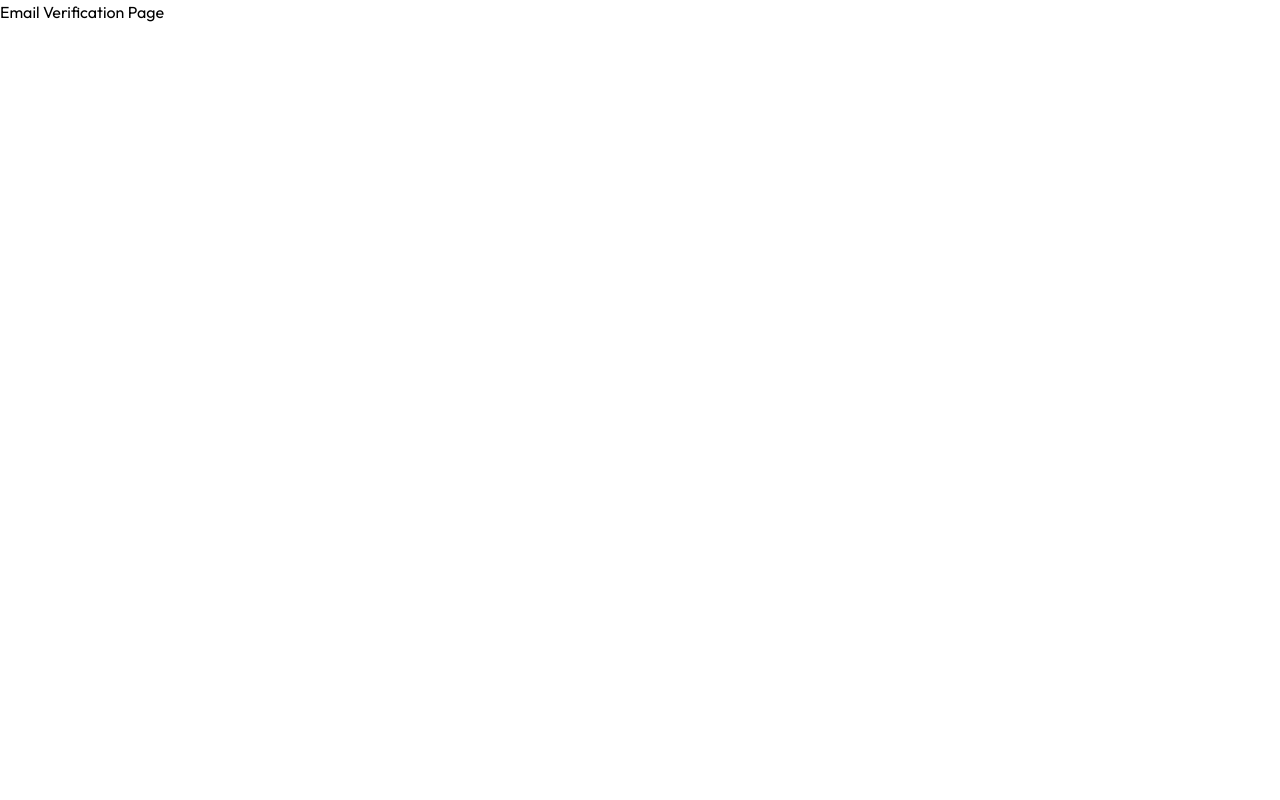
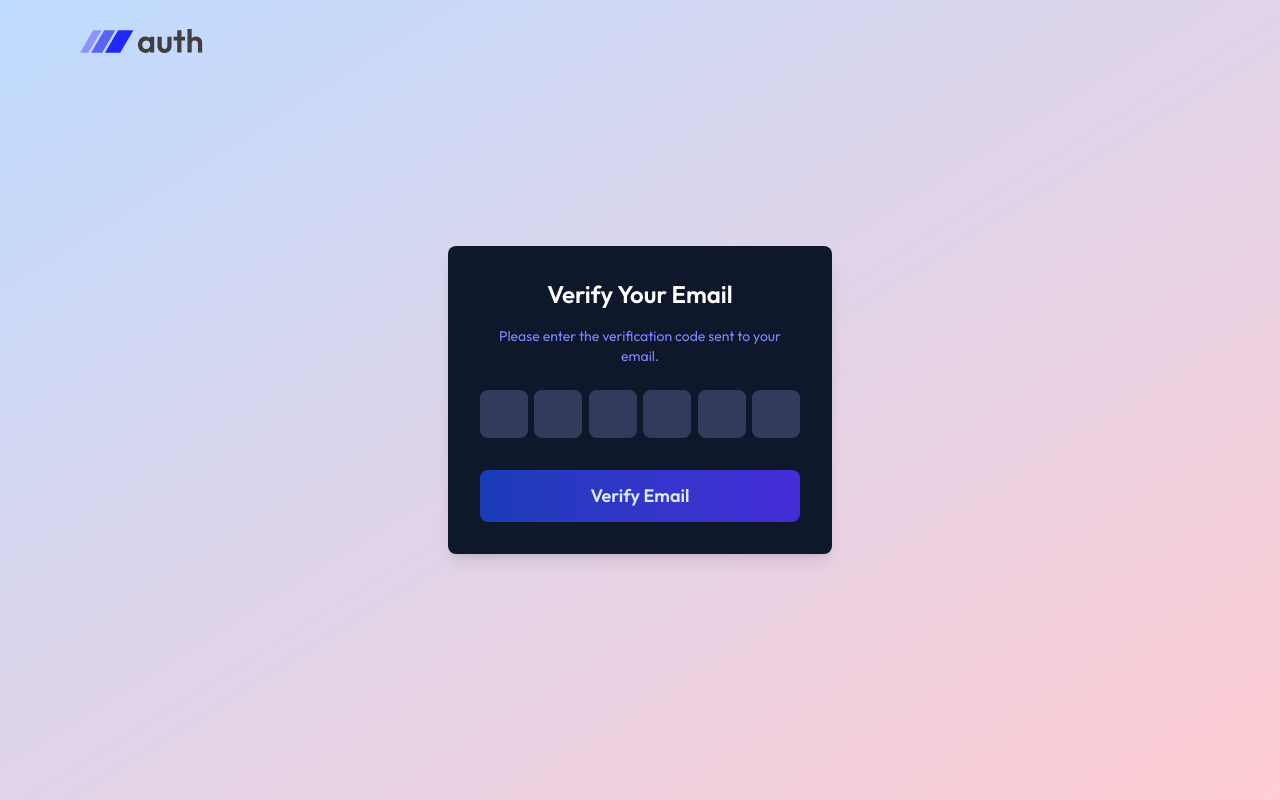
Before and after one commit to Anand-Mansabdar/MERN-Complete-Authentication, a React (Vite) app in the folder client/: page /verify-email in a window 1280 px wide. Built offline with nearby package versions, Linux system fonts and the light colour scheme; no server answers.

Commit message:
scaffold: Implemented Email Verification Page, Copy/Paste Otp, and handling Otp

```diff
--- a/client/src/pages/Verification.jsx
+++ b/client/src/pages/Verification.jsx
@@ -1,11 +1,78 @@
-import React from 'react'
+import React, { useContext, useRef } from "react";
+import { useNavigate } from "react-router-dom";
+import { assets } from "../assets/assets";
+import { toast } from "react-toastify";
+import axios from "axios";
+import { AppContext } from "../context/AppContext";
 
 const Verification = () => {
+  const navigate = useNavigate();
+  const inputRefs = useRef([]);
+
+  const { backendUrl, setIsLoggedIn, getUserData, userData } =
+    useContext(AppContext);
+
+  const handleInput = (e, index) => {
+    if (e.target.value.length > 0 && index < inputRefs.current.length - 1) {
+      inputRefs.current[index + 1].focus();
+    }
+  };
+
+  const handleKeyDown = (e, index) => {
+    if (e.key === "Backspace" && e.target.value === "" && index > 0) {
+      inputRefs.current[index - 1].focus();
+    }
+  };
+
+  const handleOtpPaste = (e) => {
+    const pasteData = e.clipboardData.getData("text");
+    const pasteValues = pasteData.split("");
+    pasteValues.forEach((char, index) => {
+      if (inputRefs.current[index]) {
+        inputRefs.current[index].value = char;
+      }
+    });
+  };
+
+
   return (
-    <div>
-      <h1>Email Verification Page</h1>
+    <div className="flex justify-center items-center min-h-screen bg-linear-to-br from-blue-200 to-rose-200">
+      <img
+        onClick={() => navigate("/")}
+        src={assets.logo}
+        alt="Logo"
+        className="absolute left-5 sm:left-20 top-5 w-28 sm:w-32 cursor-pointer"
+      />
+
+      <form className="bg-slate-900 p-8 rounded-lg shadow-lg w-96 text-sm">
+        <h1 className="text-white text-2xl font-semibold text-center mb-4">
+          Verify Your Email
+        </h1>
+        <p className="text-center mb-6 text-indigo-400">
+          Please enter the verification code sent to your email.
+        </p>
+        <div className="flex justify-between mb-8" onPaste={handleOtpPaste}>
+          {Array(6)
+            .fill(0)
+            .map((_, index) => (
+              <input
+                ref={(e) => (inputRefs.current[index] = e)}
+                onInput={(e) => handleInput(e, index)}
+                onKeyDown={(e) => handleKeyDown(e, index)}
+                type="text"
+                maxLength="1"
+                key={index}
+                required
+                className="w-12 h-12 rounded-lg bg-[#333A5C] border-none outline-none text-white text-center text-xl"
+              />
+            ))}
+        </div>
+        <button className="w-full py-3 bg-linear-to-r from-blue-800 to-indigo-700 rounded-lg text-lg font-semibold text-blue-100">
+          Verify Email
+        </button>
+      </form>
     </div>
-  )
-}
+  );
+};
 
-export default Verification
+export default Verification;
```
